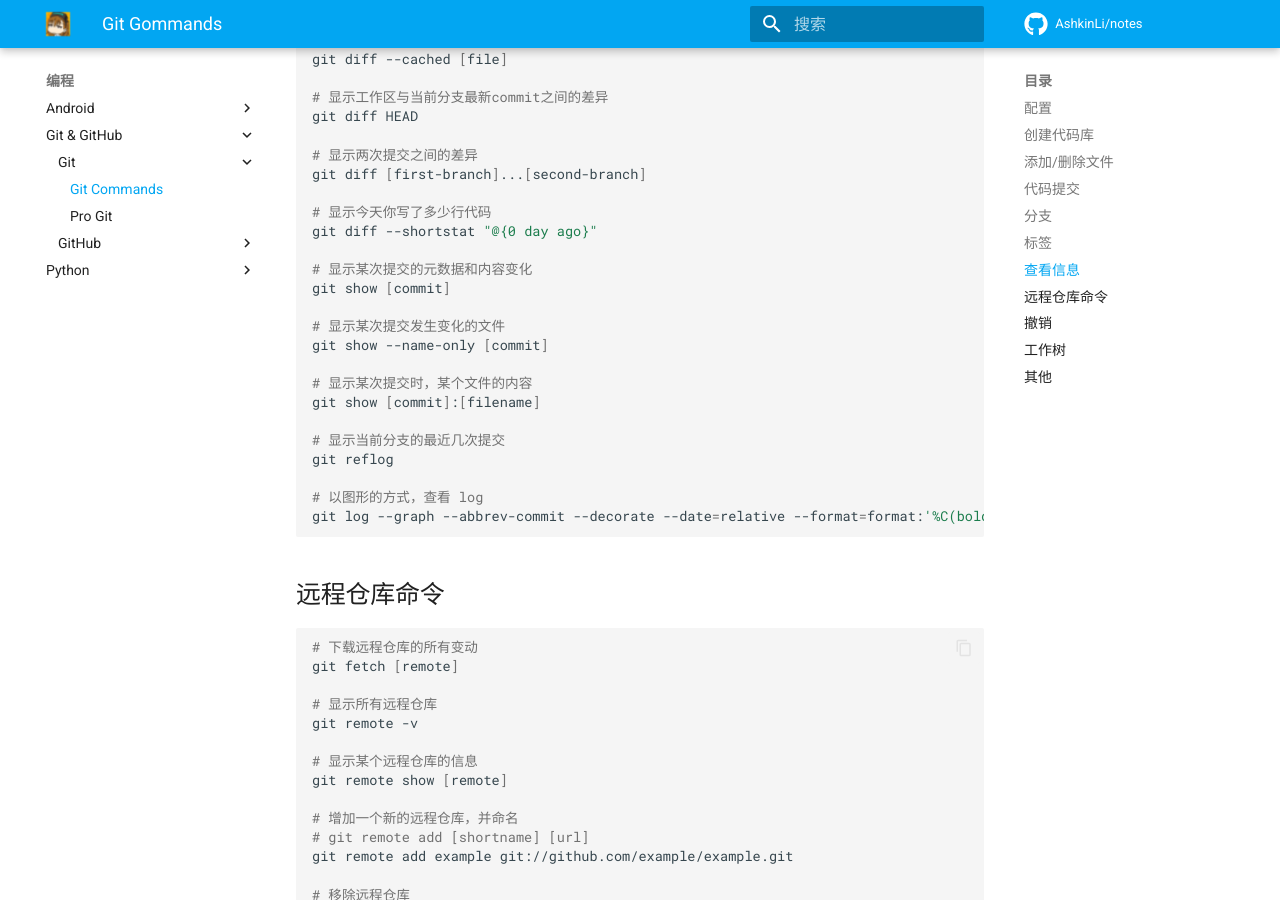
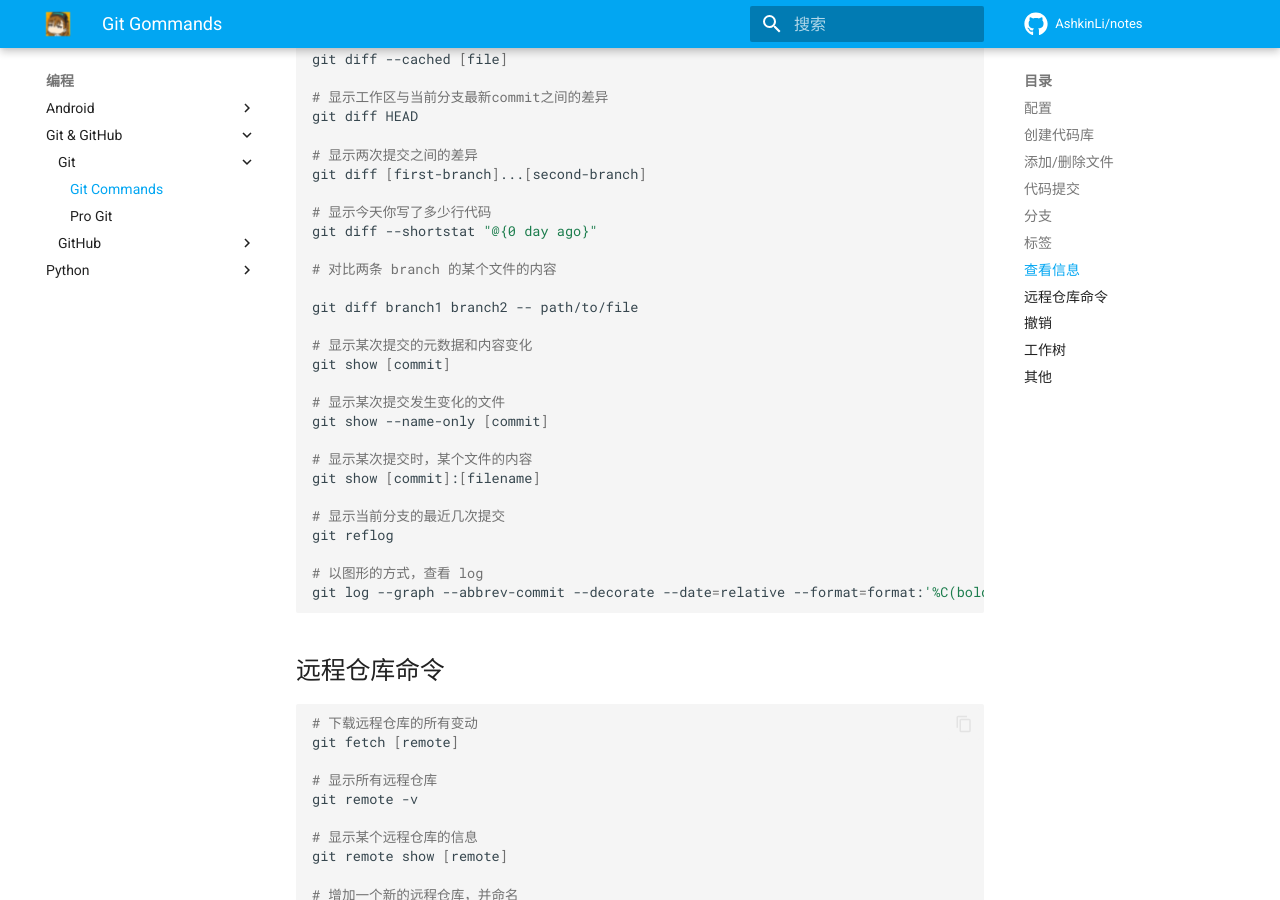
Before and after one commit to AshkinLi/notes, an MkDocs documentation site: the page built from docs/technicals/git_github/git-commands.md, in a window 1280 px wide and 900 px high, scrolled down 4472 px. Built offline with MkDocs 1.6.1 and Material for MkDocs 9.7.7, drawn with Linux system fonts in a browser that asks for light colours; plug-ins that fetch from the network failed and are left out; comment, search, counter and statistics services are not loaded.

Commit message:
Synchronized in 2024-10-20 22:29:24

```diff
--- a/docs/technicals/git_github/git-commands.md
+++ b/docs/technicals/git_github/git-commands.md
@@ -235,6 +235,10 @@ git diff [first-branch]...[second-branch]
 # 显示今天你写了多少行代码
 git diff --shortstat "@{0 day ago}"
 
+# 对比两条 branch 的某个文件的内容
+
+git diff branch1 branch2 -- path/to/file
+
 # 显示某次提交的元数据和内容变化
 git show [commit]
 
```
